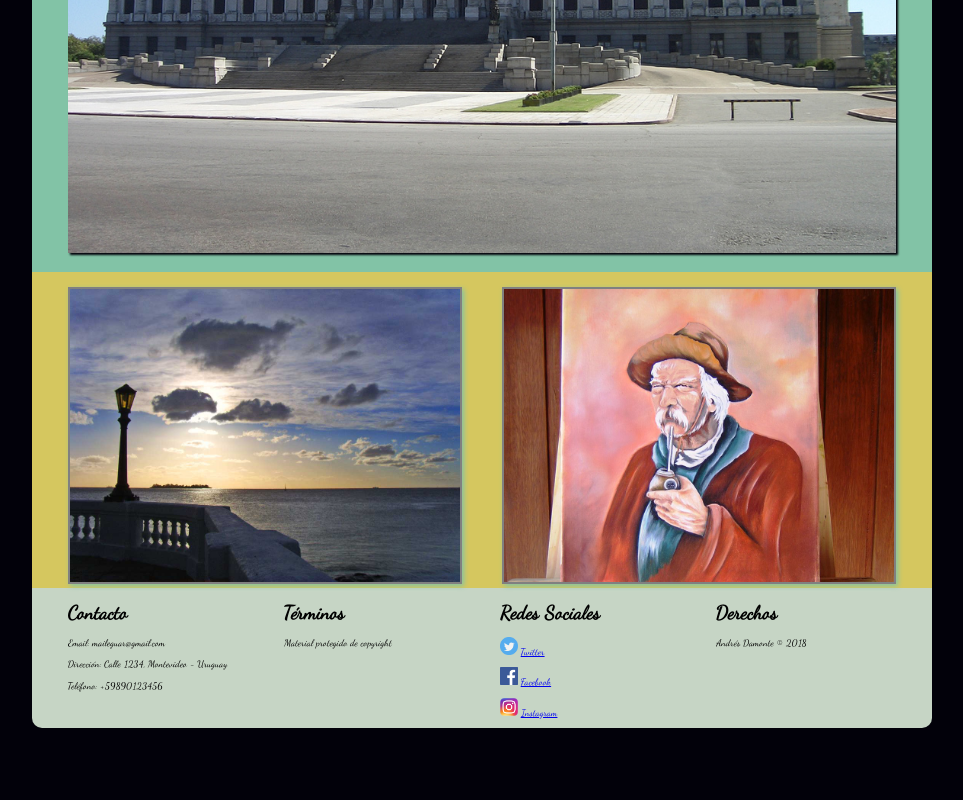
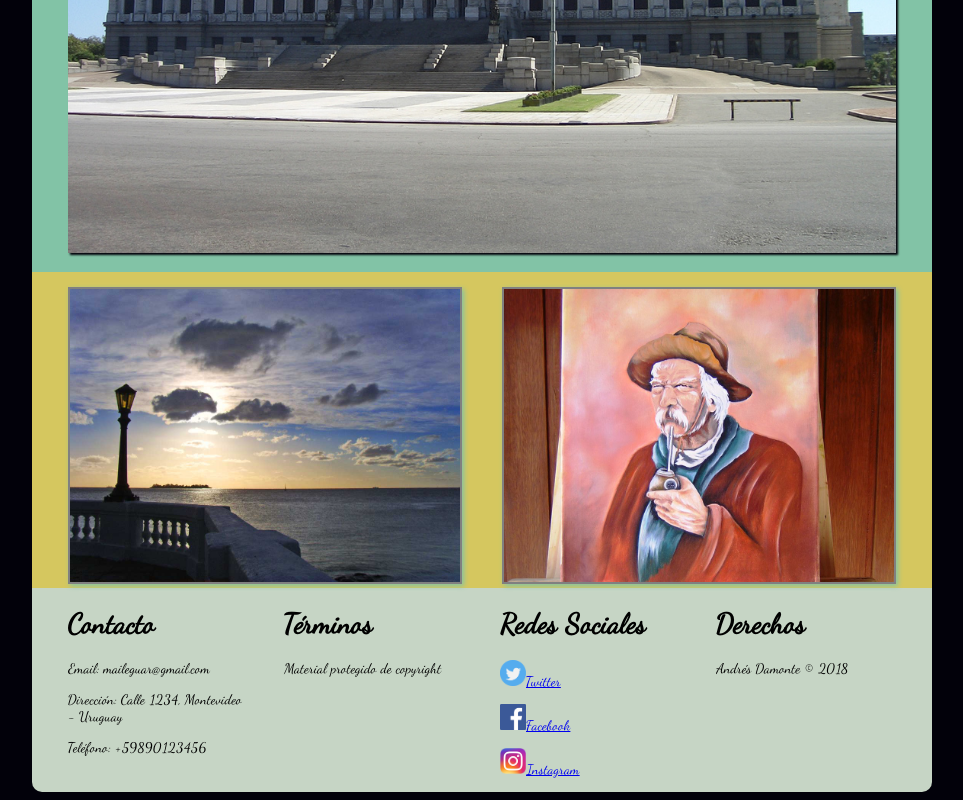
Before and after one commit to eguar1978/CSS-y-Dise-o-Web-Responsive---Evaluacion-Final, a plain HTML site: page index.html in a window 1280 px wide. Shown: the part 491-1291 px from the top of the page, without its empty margins (158-1121 px from the left). Before the commit the page ends 1227 px from the top, so only its background shows below. Drawn offline with Linux system fonts and the light colour scheme.

Commit message:
Ajustes
Ajustes menores en estilo de index.html

```diff
--- a/css/estilos.css
+++ b/css/estilos.css
@@ -159,7 +159,7 @@ footer {
   flex-direction: row;
   flex-wrap: wrap;
   justify-content: center;
-  font-size: 0.6em;
+  font-size: 14px;
   width: 100%;
 
 }
--- a/index.html
+++ b/index.html
@@ -55,16 +55,19 @@
         <div>
           <h1>Redes Sociales</h1>
           <p>
-            <img src="images/twitter.png" width="18px">
-            <a href="https://www.twitter.com" target="_blank">Twitter</a>
+          	<a href="https://www.twitter.com" target="_blank">
+            	<img src="images/twitter.png" width="26px">Twitter
+            </a>
           </p>
           <p>
-            <img src="images/facebook.png" width="18px">
-            <a href="https://www.facebook.com" target="_blank">Facebook</a>
+            <a href="https://www.facebook.com" target="_blank">
+            	<img src="images/facebook.png" width="26px">Facebook
+            </a>
           </p>
           <p>
-            <img src="images/instagram.png" width="18px">
-            <a href="https://www.instagram.com" target="_blank">Instagram</a>
+          	<a href="https://www.instagram.com" target="_blank">
+            	<img src="images/instagram.png" width="26px">Instagram
+            </a>
           </p>
         </div>
 
```
